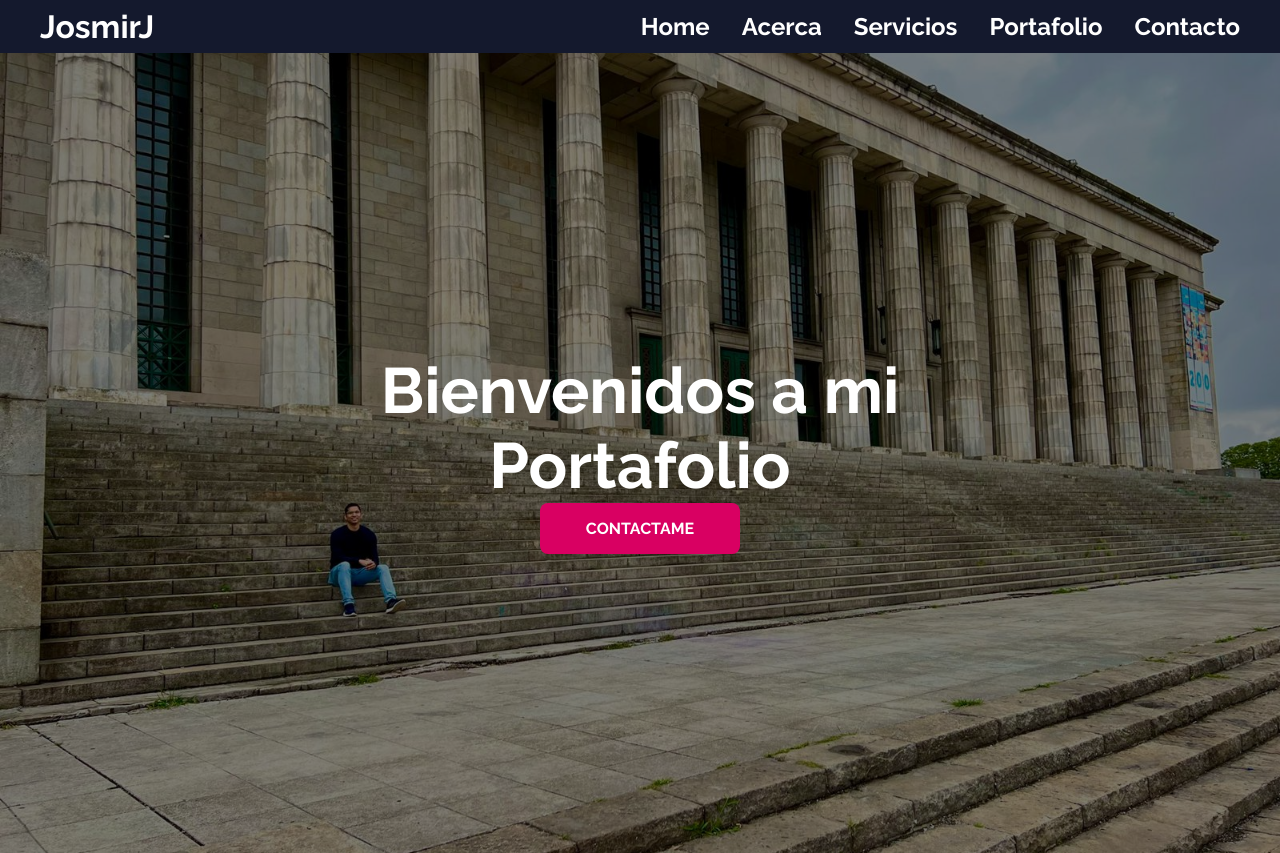
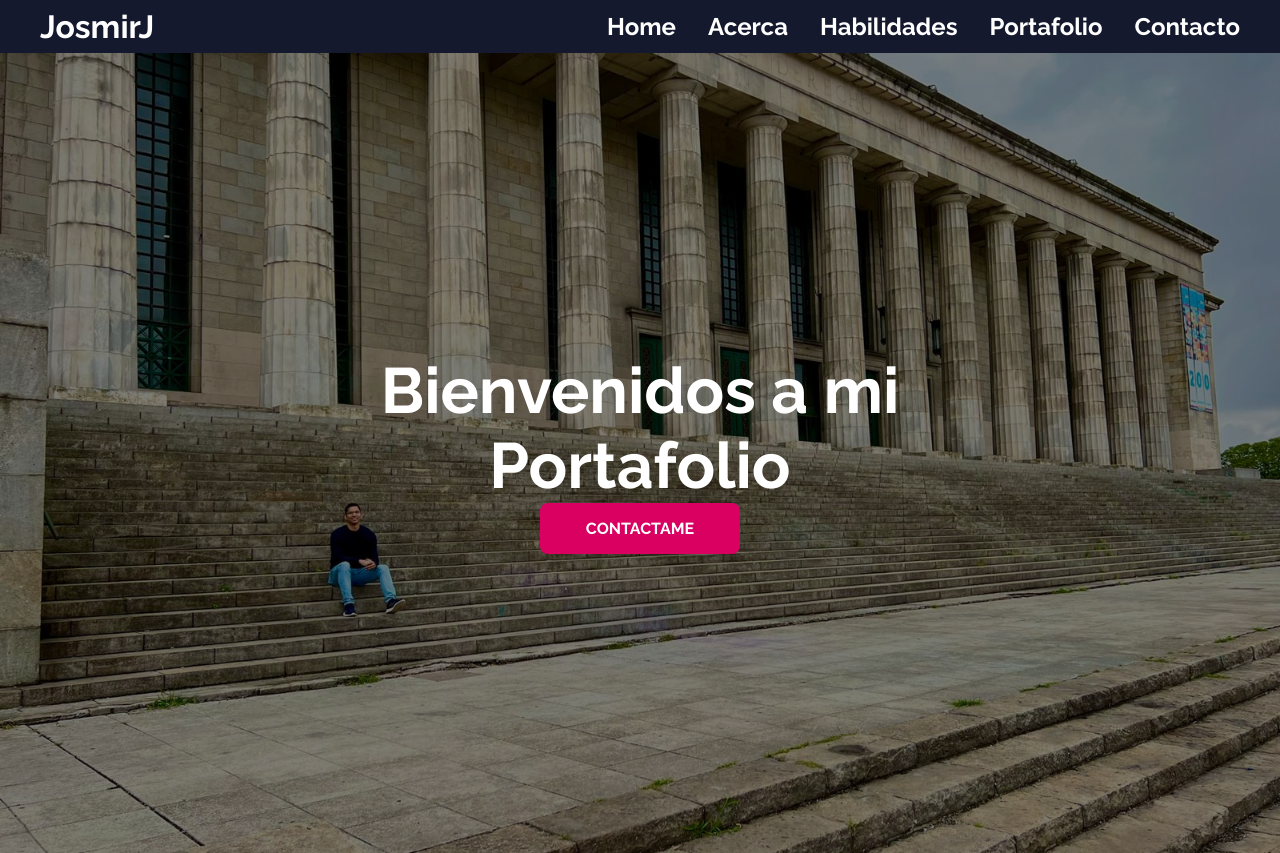
Before and after one commit to Josmirj/portafolio-cv, a plain HTML site: page portafolio-cv/index.html in a window 1280 px wide. Shown: the top 853 px of the page. Drawn offline with Linux system fonts and the light colour scheme.

Commit message:
Subiendo index6  website portafolio-cv

```diff
--- a/portafolio-cv/index.html
+++ b/portafolio-cv/index.html
@@ -35,7 +35,7 @@
       <nav class="menu is-active">
         <a href="#inicio">Home</a>
         <a href="#acerca">Acerca</a>
-        <a href="#servicios">Servicios</a>
+        <a href="#servicios">Habilidades</a>
         <a href="#portafolio">Portafolio</a>
         <a href="#contacto">Contacto</a>
       </nav>
```
